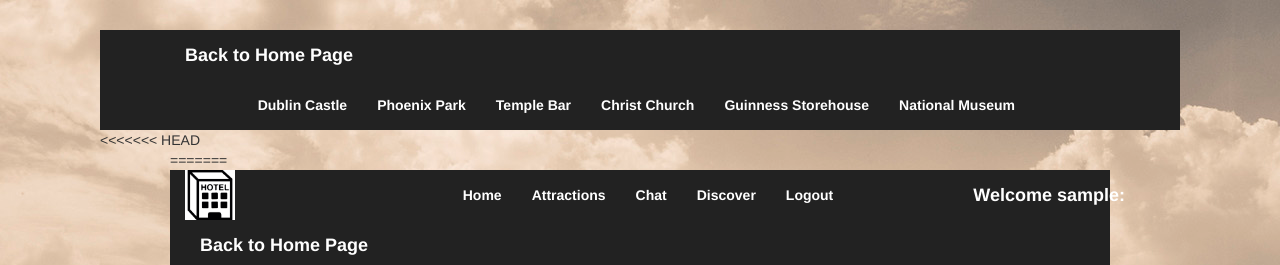
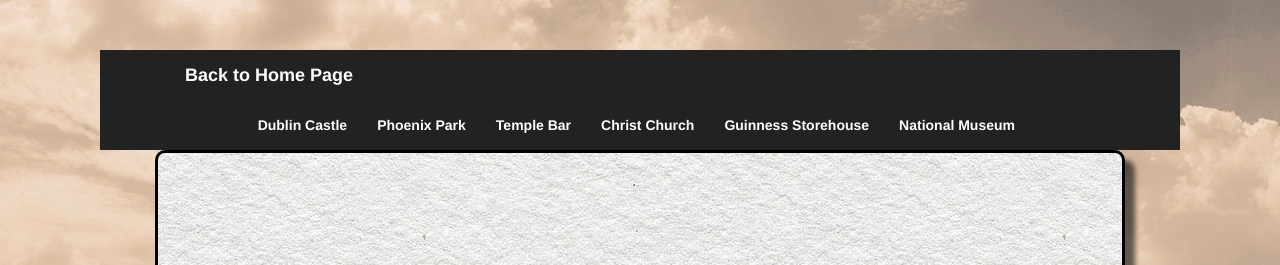
Before and after one commit to arezki1/Travel-Dublin, a PHP site: page /forum.php?id=3 in a window 1280 px wide. Shown: the top 265 px of the page. Run offline with PHP 8.4, Linux system fonts and the light colour scheme; the visitor is signed in with stand-in values (Sample User, id 1); data that the repository does not hold is empty; some libraries are stand-ins or nearby versions.

Commit message:
getting forum fixed

```diff
--- a/forum.php
+++ b/forum.php
@@ -1,150 +1,3 @@
-<?php
-
-if (empty($_GET["id"])==false){
-
-    $id=$_GET["id"];
-}
-
-else{
-    header('Location:index.php');
-
-    exit;
-}
- session_start();
- include("comment/db.php");
-
-
-$sql="Select * from attractions where id=$id";
-$command=mysql_query($sql);
-while($data=mysql_fetch_row($command)){
-$address=$data[2];
-$title=$data[0];
-$description=$data[1];
-$image=$data[4];
-$phone=$data[6];
-$opening=$data[7];
-$website=$data[8];
-}
-
-
-
-require("registration/common.php");
-
-if(empty($_SESSION['user']))
-{
-
-    header("Location: registration/login.php");
-
-    die("Redirecting to registration/login.php");
-}
-
-
-?>
-
-  <head>
-    <meta charset="utf-8">
-    <meta http-equiv="X-UA-Compatible" content="IE=edge">
-    <meta name="viewport" content="width=device-width, initial-scale=1">
-    <!-- The above 3 meta tags *must* come first in the head; any other head content must come *after* these tags -->
-    <meta name="description" content="">
-    <meta name="author" content="">
-
-
-    <title>HotelSocial F O R U M</title>
-    <script type="text/javascript" src="../comment/jquery.min.js"></script>
-    <link href="css/bootstrap.min.css" rel="stylesheet">
-    <!--<link href="../../assets/css/ie10-viewport-bug-workaround.css" rel="stylesheet">-->
-    <!--<script src="../../assets/js/ie-emulation-modes-warning.js"></script>-->
-    <link rel="stylesheet" href="comment/wtfdiary.css">
-     <link rel="stylesheet" href="../css/style.css" type="text/css" />
-
-
-		<style>
-		  body {padding-top: 50px;}
-	    </style>
-
-
-
-
-
-<script type="text/javascript" >
-$(function() {
-$("#comment_submit").click(function()
-{
-var name = $("#name").val();
-var email = $("#email").val();
-var rating = $("#rating").val();
-var comment = $("#comment").val();
-var attraction=$("#attraction").text();
-
-var dataString = 'name='+ name + '&email='+ email + '&comment='+ comment + '&rating=' +rating+'&attraction='+attraction;
-if(name=='' || email=='' || comment=='' || rating=='')
-{
-alert('Please fill all textboxes');
-}
-else
-{
-
-$.ajax({
-type: "POST",
-url: "comment/save_form.php",
-data: dataString,
-cache: false,
-success: function(html){
-$("#name").val('');
-$("#email").val('');
-$("#rating").val('');
-$("#comment").val('');
-$("#attraction").text('');
-$("#success_msg").prepend(html);
-}
-});
-}return false;
-});
-});
-</script>
-
-  </head>
-  	<div class="navbar-static-top navbar-inverse">
-
-		  <div class="container" id="nav">
-		        <div class="navbar-brand headerSocH">
-                    <!--add name of user in session to navbar brand-->
-                   	<a href="index.php" style="color:white;font-weight:bold"> Back to Home Page</a>
-
-		       </div>
-
-		<button class = "navbar-toggle" data-toggle = "collapse" data-target=".navHeaderCollapse" style ="color:white; border-color:white; margin-right:0px">
-			Menu
-		</button>
-
-    		<div class = "collapse navbar-collapse navHeaderCollapse" >
-    		    <nav id="nav1">
-    			<ul class = "nav navbar-nav navbar-right">
-
-    				<li class = "items"><a href="forum.php?id=1" style="color:white">Dublin Castle      </a></li>
-    				<li class = "items"><a href="forum.php?id=2" style="color:white">Phoenix Park       </a></li>
-    				<li class = "items"><a href="forum.php?id=3" style="color:white">Temple Bar         </a></li>
-    				<li class = "items"><a href="forum.php?id=4" style="color:white">Christ Church      </a></li>
-    				<li class = "items"><a href="forum.php?id=5" style="color:white">Guinness Storehouse</a></li>
-    				<li class = "items"><a href="forum.php?id=6" style="color:white">National Museum    </a></li>
-
-    			</ul>
-    			</nav>
-		   </div>
-
-	</div>
-    </div>
-
-
-
-
- <body>
-<<<<<<< HEAD
-
-    <div class="container">
-=======
- <?php include "templates/header.php"; ?>
 <?php
 
 if (empty($_GET["id"])==false){
@@ -289,18 +142,8 @@ $("#success_msg").prepend(html);
  <body>
 
 
-    <div class="container">
-<<<<<<< HEAD
-
-
     <div class="container coolFont bradius box">
 
-=======
-=======
- <?php include "templates/header.php"; ?>
-    <div class="container">
-    <div class="container coolFont bradius box">
->>>>>>> 3a2661b5ab7ecb73b8b4cde5838fab87a1ae38a8
         <div class ="row">
              <?php
         echo
@@ -311,8 +154,7 @@ $("#success_msg").prepend(html);
       ?>
   	    <img class="img-responsive" src="img/<?= $image; ?>" >
             <!--max-width="970" max-height="590"-->
-        </div>
-        </div>
+        </div></div>
 
   	   <br><br>
 
```
